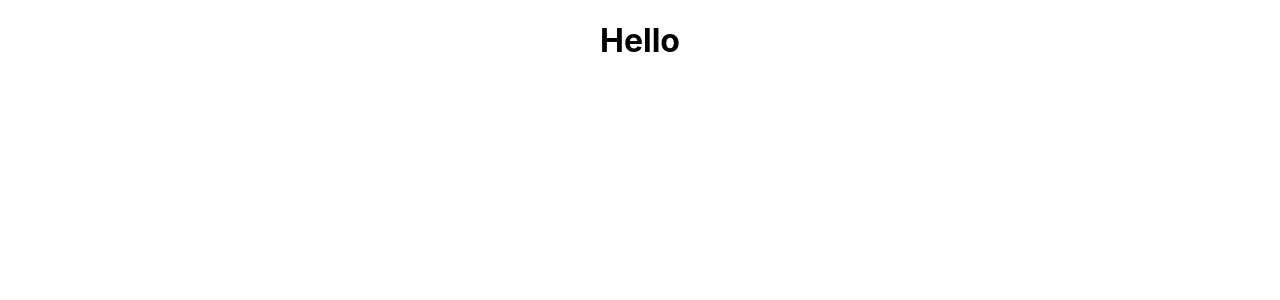
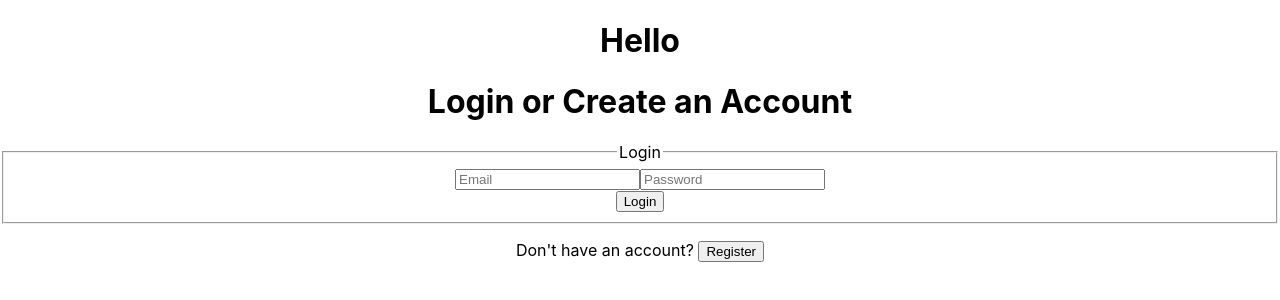
Before and after one commit to Yagi91/Bug-spy, a React (Create React App) app: page / in a window 1280 px wide. Shown: the top 300 px of the page. Built offline with nearby package versions, Linux system fonts and the light colour scheme.

Commit message:
Init redux toolkit and add authSlice to redux store, rename varios login file to auth and signIn and signUp to login and register respectively

```diff
--- a/src/App.tsx
+++ b/src/App.tsx
@@ -2,11 +2,15 @@ import React from 'react';
 // import logo from './logo.svg';
 // import { Counter } from './features/counter/Counter';
 import './App.css';
+import LoginPage from './Pages/Auth';
 
 function App() {
   return (
     <div className="App">
-    <h1>Hello</h1>
+      <h1>Hello</h1>
+      <main>
+        <LoginPage />
+      </main>
     </div>
   );
 }
--- /dev/null
+++ b/src/Pages/Auth.tsx
@@ -0,0 +1,24 @@
+import React from 'react';
+import Login from '../features/auth/auth';
+import { useState } from 'react';
+import { useAppSelector, useAppDispatch } from '../app/hooks';
+import { changeAuthType as changeAuthTypeAction, loginUser as loginUserAction, selectAuthType } from "../features/auth/authSlice";
+
+export default function LoginPage() {
+    // const [authType, setAuthType] = useState<string>("Login");
+
+    const dispatch = useAppDispatch();
+    const authType = useAppSelector(selectAuthType);
+
+    return (
+        <div>
+            <h1>Login or Create an Account</h1>
+            <Login authType={authType} />
+            <div>
+                {
+                    authType === "Login" ? <p>Don't have an account? <button onClick={() => dispatch(changeAuthTypeAction("Register"))}>Register</button></p> : <p>Already have an account? <button onClick={() => dispatch(changeAuthTypeAction("Login"))}>Login</button></p>
+                }
+            </div>
+        </div>
+    )
+}
--- a/src/app/store.ts
+++ b/src/app/store.ts
@@ -1,9 +1,11 @@
-import { configureStore, ThunkAction, Action } from '@reduxjs/toolkit';
-import counterReducer from '../features/counter/counterSlice';
+import { configureStore, ThunkAction, Action } from "@reduxjs/toolkit";
+import counterReducer from "../features/counter/counterSlice";
+import authReducer from "../features/auth/authSlice";
 
 export const store = configureStore({
   reducer: {
     counter: counterReducer,
+    auth: authReducer,
   },
 });
 
--- /dev/null
+++ b/src/features/auth/auth.tsx
@@ -0,0 +1,93 @@
+import React, { useState, useEffect } from "react";
+import LogIn from "./login";
+import Register from "./register";
+import { useAppSelector, useAppDispatch } from '../../app/hooks';
+import { changeAuthType as changeAuthTypeAction, loginUser as loginUserAction, selectAuthType } from "./authSlice";
+
+interface Props {
+  authType: string;
+}
+
+export default function Login({ authType }: Props) {
+  const [authStatus, setAuthStatus] = useState<string>("Typing");
+  const [error, setError] = useState<string>("");
+
+  const dispatch = useAppDispatch()
+
+  useEffect(() => {
+    setError("");
+  }, [authType])
+
+  const emailFormatChecker = (email: string): boolean => {
+    const emailFormat =
+      /^[a-zA-Z0-9.!#$%&'*+/=?^_`{|}~-]+@[a-zA-Z0-9-]+(?:\.[a-zA-Z0-9-]+)*$/;
+    return emailFormat.test(email);
+  };
+  const passwordFormatChecker = (password: string): boolean => {
+    const passwordFormat = /^(?=.*[a-z])(?=.*[A-Z])(?=.*\d)[a-zA-Z\d]{8,}$/;
+    return passwordFormat.test(password);
+  };
+
+  const handleLogInForm = async (event: React.FormEvent<HTMLFormElement>) => {
+    event.preventDefault();
+    const email: string = event.currentTarget.email.value;
+    const password: string = event.currentTarget.password.value;
+    const isPasswordValid = passwordFormatChecker(password);
+    const isEmailValid = emailFormatChecker(email);
+    if (isEmailValid && isPasswordValid) {
+      //Hit the backend and submit the form
+      // setAuthStatus("Loading");
+      // const delay = (ms: number) => new Promise(res => setTimeout(res, ms));
+      // await delay(2000).then(() => { console.log("authStatus: %s", authStatus); setAuthStatus("Success") });
+      // setError("");
+      // setAuthStatus("Success");
+      dispatch(loginUserAction({ email, password }));
+
+    } else if (!isEmailValid) {
+      setError("Please enter a valid email Format");
+      return console.log("Email format is invalid");
+    } else {
+      setError("Invalid Password");
+      return console.log("Password format is invalid: %s", password);
+    }
+  };
+
+  const handleRegisterForm = (event: React.FormEvent<HTMLFormElement>) => {
+    event.preventDefault();
+    const email: string = event.currentTarget.email.value;
+    const password: string = event.currentTarget.password.value;
+    const passwordCheck: string = event.currentTarget["password-check"].value;
+    const isPasswordValid = passwordFormatChecker(password);
+    const isEmailValid = emailFormatChecker(email);
+    if (isEmailValid && isPasswordValid && password === passwordCheck) {
+      //Hit the backend and submit the form
+      setAuthStatus("Loading");
+      const delay = (ms: number) => new Promise(res => setTimeout(res, ms));
+      delay(2000).then(() => setAuthStatus("Success"));
+      setError("");
+      setAuthStatus("Success");
+    } else if (!isEmailValid) {
+      setError("Please enter a valid email Format");
+      return console.log("Email format is invalid");
+    } else if (!isPasswordValid) {
+      setError("Password must be at least 8 characters long, contain at least one uppercase letter, one lowercase letter, and one number");
+      return console.log("Password format is invalid: %s", password);
+    } else if (password !== passwordCheck) {
+      setError("Passwords do not match");
+      return console.log("Passwords do not match");
+    }
+  };
+  const handleFormChange = (event: React.ChangeEvent<HTMLInputElement>) => {
+    if (error) setError("");
+    return;
+  }
+
+  return (
+    <section>
+      {
+        authType === "Login" ? <LogIn handleSubmit={handleLogInForm} loginStatus={authStatus} error={error} handleChange={handleFormChange} /> : <Register handleSubmit={handleRegisterForm} registerStatus={authStatus} error={error} />
+      }
+
+    </section>
+  );
+}
--- /dev/null
+++ b/src/features/auth/authSlice.ts
@@ -0,0 +1,86 @@
+import { createAsyncThunk, createSlice, PayloadAction } from "@reduxjs/toolkit";
+import { RootState, AppThunk } from "../../app/store";
+
+export interface AuthState {
+  status: "Typing" | "Loading" | "Success";
+  userInfo: { email: string | null };
+  error: string;
+  authType: "Login" | "Register";
+}
+
+export const initialState: AuthState = {
+  error: "",
+  status: "Typing",
+  userInfo: { email: null },
+  authType: "Login",
+};
+
+export const loginUser = createAsyncThunk(
+  "auth/login",
+  async (
+    { email, password }: { readonly email: string; readonly password: string },
+    thunkAPI
+  ) => {
+    try {
+      const delay = (ms: number) => new Promise((res) => setTimeout(res, ms));
+      await delay(2000);
+      console.log("in the async thunk");
+      return { email };
+    } catch (error: any) {
+      return thunkAPI.rejectWithValue(error.message);
+    }
+  }
+);
+// export const registerUser = createAsyncThunk(
+//   "auth/login",
+//   async (
+//     { email, password }: { readonly email: string; readonly password: string },
+//     thunkAPI
+//   ) => {
+//     try {
+//       const delay = (ms: number) => new Promise((res) => setTimeout(res, ms));
+//       await delay(2000);
+//       return { email };
+//     } catch (error: any) {
+//       return thunkAPI.rejectWithValue(error.message);
+//     }
+//   }
+// );
+
+export const authSlice = createSlice({
+  name: "auth",
+  initialState,
+  reducers: {
+    changeAuthType: (
+      state: AuthState,
+      action: PayloadAction<"Login" | "Register">
+    ) => {
+      state.authType = action.payload;
+      console.log("New authType is %s", state.authType);
+    },
+  },
+  extraReducers(builder) {
+    builder.addCase(loginUser.pending, (state) => {
+      state.status = "Loading";
+      console.log("Loading");
+    });
+    builder.addCase(
+      loginUser.fulfilled,
+      (state: AuthState, action: PayloadAction<{ email: string }>) => {
+        state.status = "Success";
+        state.userInfo.email = action.payload.email;
+        console.log("success fulfilled", state.userInfo.email);
+      }
+    );
+    builder.addCase(loginUser.rejected, (state) => {
+      state.status = "Typing";
+    });
+  },
+});
+
+export const { changeAuthType } = authSlice.actions;
+
+export const selectAuthType = (state: RootState) => state.auth.authType;
+export const selectStatus = (state: RootState) => state.auth.status;
+
+export default authSlice.reducer;
--- /dev/null
+++ b/src/features/auth/login.tsx
@@ -0,0 +1,28 @@
+import React from 'react';
+
+interface Props {
+    handleSubmit: (event: React.FormEvent<HTMLFormElement>) => void;
+    loginStatus: string;
+    handleChange: (event: React.ChangeEvent<HTMLInputElement>) => void;
+    error?: string;
+}
+
+export default function LogIn({ handleSubmit, loginStatus, error, handleChange }: Props) {
+
+    const isLoggedIn = loginStatus === "Success";
+    const isLoading = loginStatus === "Loading";
+
+    if (isLoggedIn) return <h1>Login Success</h1>
+    return (
+        <form onSubmit={handleSubmit} >
+            <fieldset>
+                <legend>Login</legend>
+                <input type="email" name="email" placeholder="Email" onChange={handleChange} required />
+                <input type="password" name="password" placeholder="Password" onChange={handleChange} required />
+                <div>{error}</div>
+                <button type="submit" disabled={isLoading}>Login</button>
+            </fieldset>
+            <div>{isLoading && "Loading..."}</div>
+        </form>
+    )
+}
--- /dev/null
+++ b/src/features/auth/register.tsx
@@ -0,0 +1,36 @@
+import React from 'react';
+
+interface Props {
+    handleSubmit: (event: React.FormEvent<HTMLFormElement>) => void;
+    registerStatus: string;
+    error?: string;
+}
+
+export default function Register({ handleSubmit, registerStatus, error }: Props) {
+
+    const isLoggedIn = registerStatus === "Success";
+    const isLoading = registerStatus === "Loading";
+
+    if (isLoggedIn) return <h1>Sign Up Success</h1>
+    return (
+        <form onSubmit={handleSubmit}>
+            <fieldset>
+                <legend>Sign Up</legend>
+                <input type="email" name="email" placeholder="Email" required />
+                <div><em>Password should be at least 8 characters long, contain at least one uppercase letter, one lowercase letter, and one number. No special characters allowed.</em></div>
+                <input type="password" name="password" placeholder="Password" required minLength={8} maxLength={20} pattern="^(?=.*[a-z])(?=.*[A-Z])(?=.*\d)[a-zA-Z\d]{8,}$" />
+                <input
+                    type="password"
+                    name="password-check"
+                    placeholder="Re-enter Password"
+                    required
+                    minLength={8}
+                    maxLength={20}
+                />
+                <div>{error}</div>
+                <button type="submit">Sign Up</button>
+                <div>{isLoading && "Loading..."}</div>
+            </fieldset>
+        </form>
+    )
+}
```
Also changed, not shown: src/features/counter/counterSlice.ts (+10 -10 lines).
